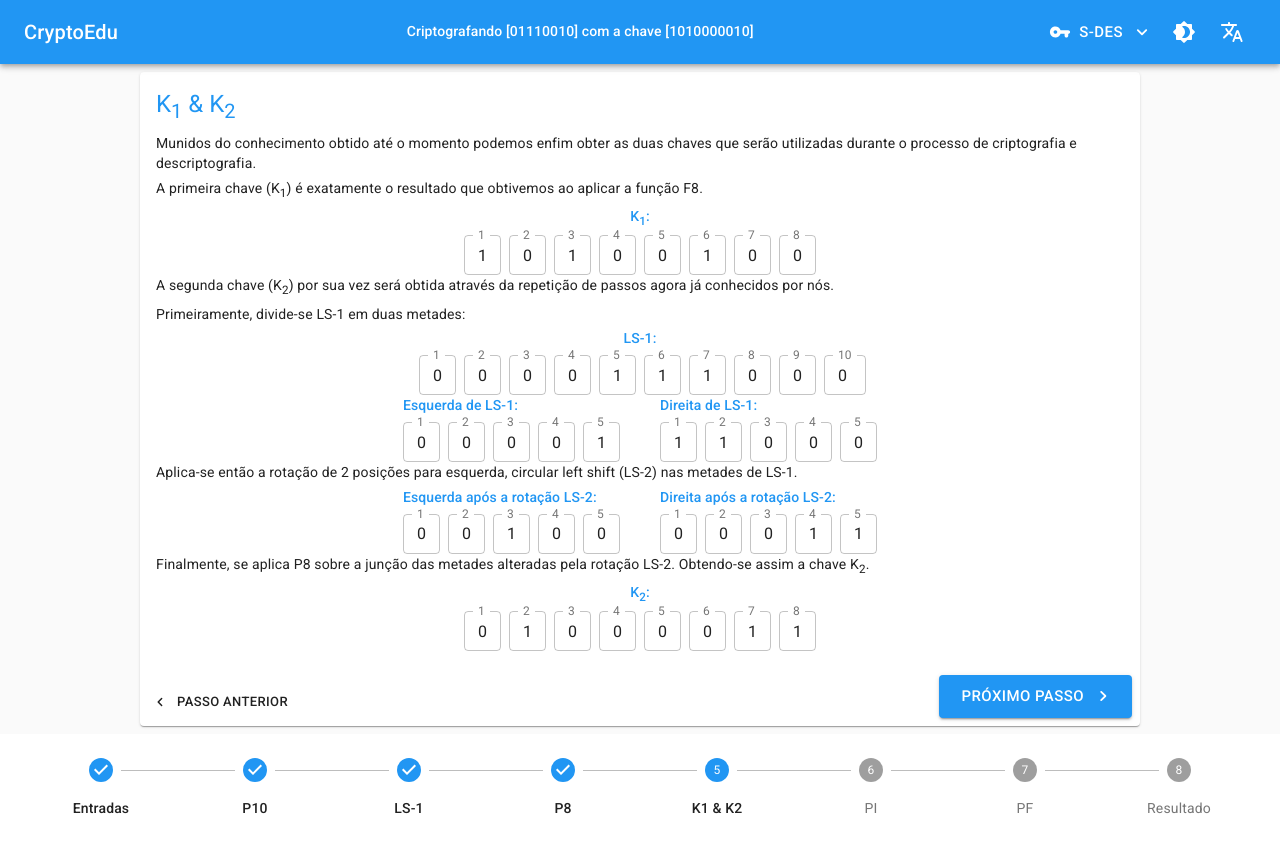
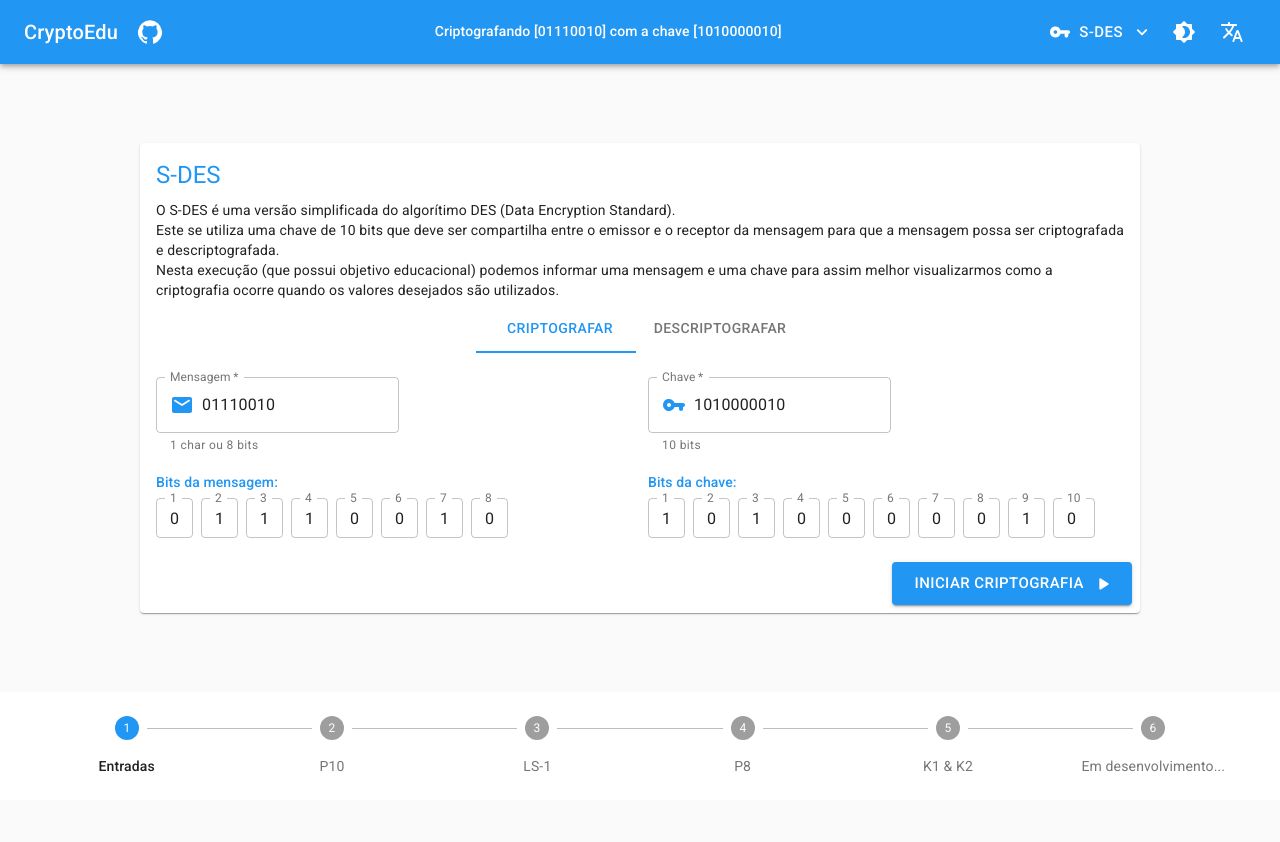
Before and after one commit to TanielianVB/CryptoEdu, a React (Create React App) app in the folder cryptoedu-app/: page / in a window 1280 px wide. After the commit the page ends 800 px from the top, so only its background shows below. Built offline with nearby package versions, Linux system fonts and the light colour scheme.

Commit message:
Added GitHub link

```diff
--- a/cryptoedu-app/src/components/AppTopBar/AppTopBar.tsx
+++ b/cryptoedu-app/src/components/AppTopBar/AppTopBar.tsx
@@ -8,6 +8,7 @@ import {
   Typography,
 } from "@material-ui/core";
 import { createStyles, makeStyles, Theme } from "@material-ui/core/styles";
+import GitHubIcon from "@material-ui/icons/GitHub";
 import VpnKeyRoundedIcon from "@material-ui/icons/VpnKeyRounded";
 import ExpandMoreRoundedIcon from "@material-ui/icons/ExpandMoreRounded";
 import Brightness4RoundedIcon from "@material-ui/icons/Brightness4Rounded";
@@ -27,6 +28,9 @@ const useStyles = makeStyles((theme: Theme) =>
       display: "flex",
       justifyContent: "space-between",
     },
+    name: {
+      paddingRight: theme.spacing(1),
+    },
     title: {
       padding: theme.spacing(1),
       // flexGrow: 1,
@@ -41,13 +45,22 @@ function AppTopBar(props: AppTopBarProps) {
   return (
     <AppBar position="static" className={classes.header}>
       <Toolbar className={classes.bar}>
-        <div>
+        <div style={{ display: "flex", alignItems: "center" }}>
           <Tooltip
             title="Simulador de Algoritmos de Criptografia com Finalidade
               Educacional"
           >
-            <Typography variant="h6">CryptoEdu</Typography>
+            <Typography variant="h6" className={classes.name}>
+              CryptoEdu
+            </Typography>
           </Tooltip>
+          <IconButton
+            color="inherit"
+            href="https://github.com/TanielianVB/CryptoEdu"
+            target="_blank"
+          >
+            <GitHubIcon />
+          </IconButton>
         </div>
         <div className={classes.title}>
           <Typography variant="subtitle2">{title}</Typography>
--- a/cryptoedu-app/src/pages/app/App.tsx
+++ b/cryptoedu-app/src/pages/app/App.tsx
@@ -58,11 +58,19 @@ const formatArray = (array: number[]) => {
 };
 
 const getSteps = () => {
-  return ["Entradas", "P10", "LS-1", "P8", "K1 & K2", "PI", "PF", "Resultado"];
+  return [
+    "Entradas",
+    "P10",
+    "LS-1",
+    "P8",
+    "K1 & K2",
+    //"PI", "PF", "Resultado"
+    "Em desenvolvimento..."
+  ];
 };
 
 function App() {
-  const [activeStep, setActiveStep] = useState(4);
+  const [activeStep, setActiveStep] = useState(0);
   const [selectedTab, setSelectedTab] = useState(0);
   const [message, setMessage] = useState("01110010");
   const [messageBits, setMessageBits] = useState([0, 1, 1, 1, 0, 0, 1, 0]);
@@ -580,7 +588,7 @@ function App() {
       default:
         return (
           <Typography variant="h3" color="secondary">
-            You are not prepared...
+            Próximos passos em desenvolvimento...
             <StepperNavigation
               setActiveStep={setActiveStep}
               previousStep={activeStep - 1}
```
